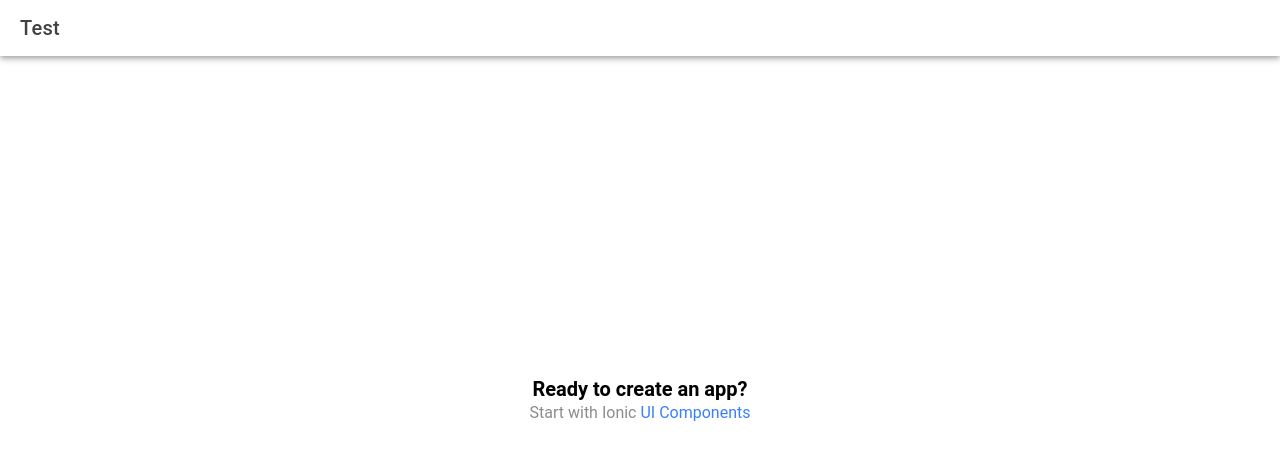
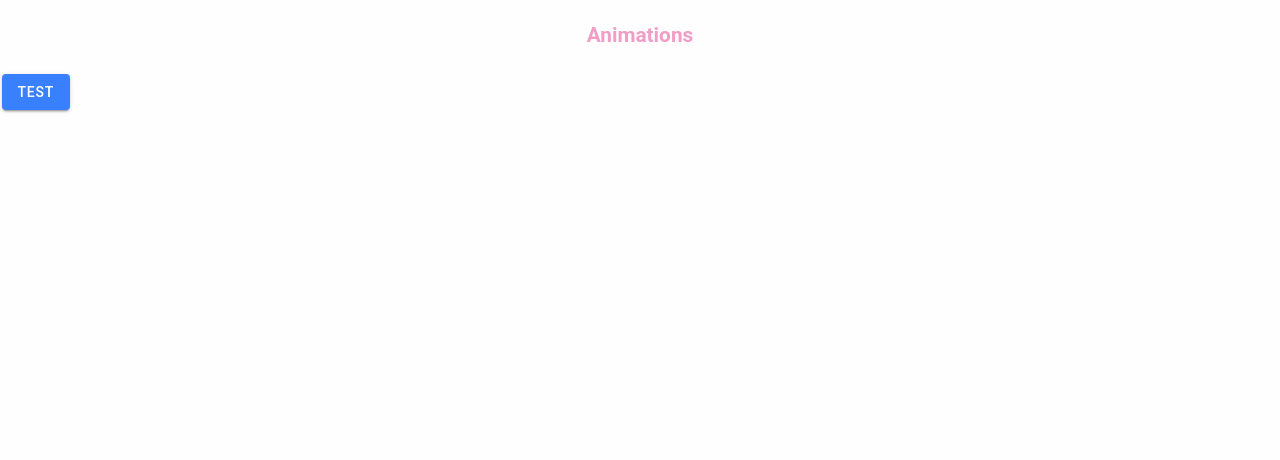
Before and after one commit to borgesrenan/mobileCA, a React (Vite) app: page /home in a window 1280 px wide. Shown: the top 460 px of the page. Built offline with nearby package versions, Linux system fonts and the light colour scheme.

Commit message:
creating the first button and applying some colour

```diff
--- /dev/null
+++ b/src/components/ActionButtons.tsx
@@ -0,0 +1,12 @@
+import { IonButton } from '@ionic/react';
+import React from 'react';
+
+const ActionButtons: React.FC = () => {
+    return (
+        <div className='action-buttons-container'>
+            <IonButton>Test</IonButton>
+        </div>
+    );
+};
+
+export default ActionButtons;
--- a/src/components/ExploreContainer.css
+++ /dev/null
@@ -1,24 +0,0 @@
-.container {
-  text-align: center;
-  position: absolute;
-  left: 0;
-  right: 0;
-  top: 50%;
-  transform: translateY(-50%);
-}
-
-.container strong {
-  font-size: 20px;
-  line-height: 26px;
-}
-
-.container p {
-  font-size: 16px;
-  line-height: 22px;
-  color: #8c8c8c;
-  margin: 0;
-}
-
-.container a {
-  text-decoration: none;
-}
--- a/src/components/ExploreContainer.tsx
+++ /dev/null
@@ -1,14 +0,0 @@
-import './ExploreContainer.css';
-
-interface ContainerProps { }
-
-const ExploreContainer: React.FC<ContainerProps> = () => {
-  return (
-    <div className="container">
-      <strong>Ready to create an app?</strong>
-      <p>Start with Ionic <a target="_blank" rel="noopener noreferrer" href="https://ionicframework.com/docs/components">UI Components</a></p>
-    </div>
-  );
-};
-
-export default ExploreContainer;
--- a/src/pages/Home.css
+++ b/src/pages/Home.css
@@ -0,0 +1,15 @@
+ion-toolbar {
+    --background: #fefefe;
+    --border-style: none;
+    --outline: none;
+    --min-height: 70px;
+}
+
+ion-toolbar > ion-title {
+    --color: #f19dc6;
+    font-size: 1.3rem;
+}
+
+ion-content {
+    --background: #fefefe;
+}
--- a/src/pages/Home.tsx
+++ b/src/pages/Home.tsx
@@ -1,22 +1,18 @@
 import { IonContent, IonHeader, IonPage, IonTitle, IonToolbar } from '@ionic/react';
-import ExploreContainer from '../components/ExploreContainer';
 import './Home.css';
+import ActionButtons from '../components/ActionButtons';
 
 const Home: React.FC = () => {
   return (
     <IonPage>
-      <IonHeader>
-        <IonToolbar>
-          <IonTitle>Test</IonTitle>
+      <IonHeader mode="ios">
+        <IonToolbar mode="ios">
+          <IonTitle>Animations</IonTitle>
         </IonToolbar>
       </IonHeader>
       <IonContent fullscreen>
-        <IonHeader collapse="condense">
-          <IonToolbar>
-            <IonTitle size="large">Test</IonTitle>
-          </IonToolbar>
-        </IonHeader>
-        <ExploreContainer />
+
+       <ActionButtons/>
       </IonContent>
     </IonPage>
   );
```
Also changed, not shown: src/components/ActionButtons.css (added).
